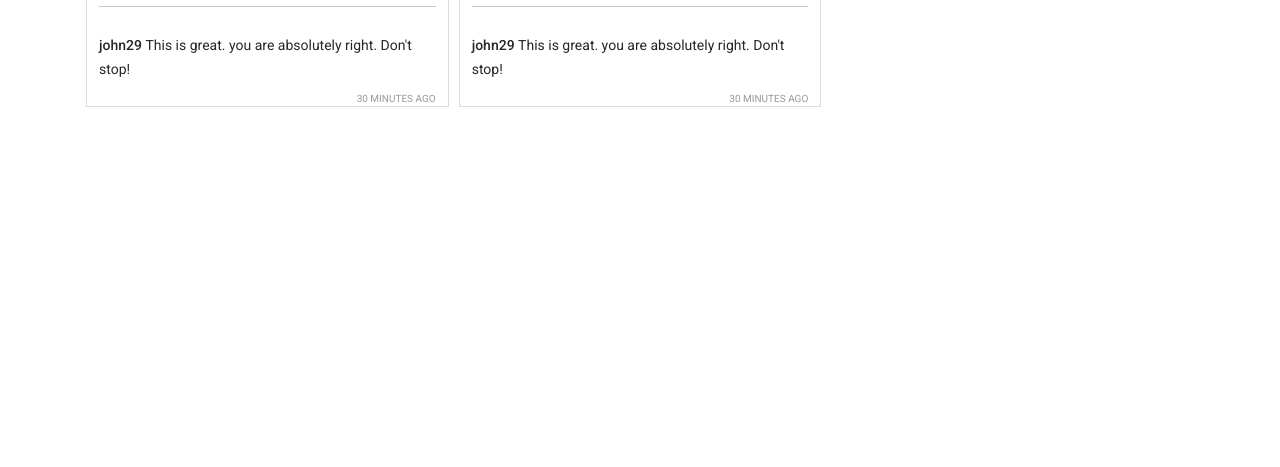
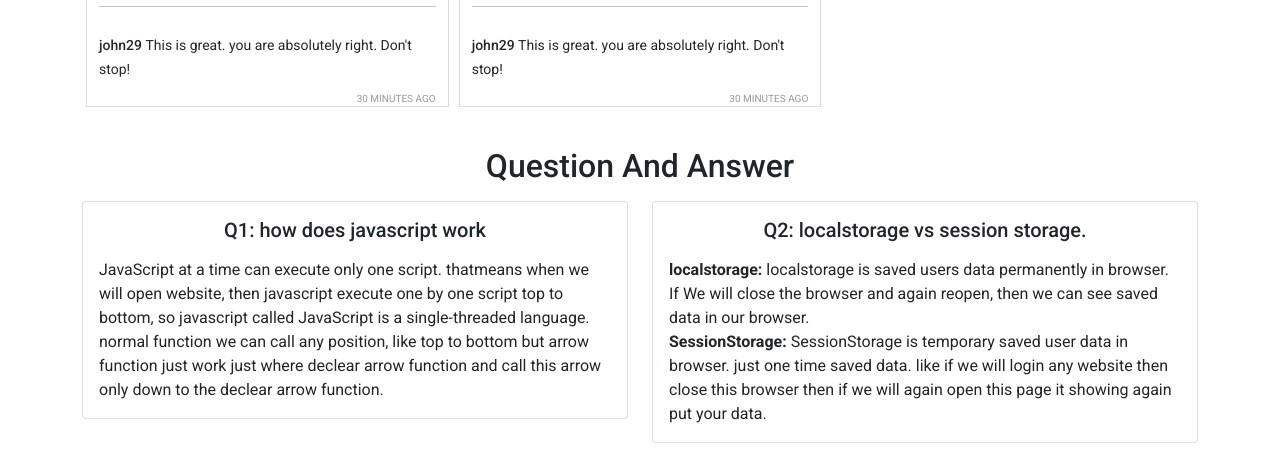
Before and after one commit to NadimMahmudbd7/Insta_Sohor, a plain HTML site: page index.html in a window 1280 px wide. Shown: the part 1425-1892 px from the top of the page. Before the commit the page ends 1548 px from the top, so only its background shows below. Drawn offline with nearby package versions, Linux system fonts and the light colour scheme.

Commit message:
complete question and answer

```diff
--- a/index.html
+++ b/index.html
@@ -77,6 +77,31 @@
                 <h1>Reported posts</h1>
             </div>
         </main>
+
+
+        <section class="QuestionAndAnswer container my-4">
+            <h2 class="text-center mb-3">Question And Answer</h2>
+            <div class="row row-cols-1 row-cols-md-2 g-4">
+                <div class="col">
+                  <div class="card">
+                    <div class="card-body">
+                      <h5 class="card-title text-center mb-3">Q1: how does javascript work</h5>
+                      <p class="card-text">JavaScript at a time can execute only one script. thatmeans when we will open website, then javascript execute one by one script top to bottom, so javascript called JavaScript is a single-threaded language. normal function we can call any position, like top to bottom but arrow function just work just where declear arrow function and call this arrow only down to the declear arrow function.</p>
+                    </div>
+                  </div>
+                </div>
+                <div class="col">
+                  <div class="card">
+                    <div class="card-body">
+                      <h5 class="card-title text-center mb-3">Q2: localstorage vs session storage.</h5>
+                      <p class="card-text"> <b>localstorage:</b> localstorage is saved users data permanently in browser. If We will close the browser and again reopen, then we can see saved data in our browser.<br>
+                        <b>SessionStorage:</b> SessionStorage is temporary saved user data in browser. just one time saved data. like if we will login any website then close this browser then if we will again open this page it showing again put your data.</p>
+                    </div>
+                  </div>
+                </div>
+
+              </div>
+        </section>
         <footer></footer>
 
         <!-- add javascript  file  -->
--- a/js/app.js
+++ b/js/app.js
@@ -156,7 +156,6 @@ const displayReportedPosts = () => {
   document.getElementById( "reported" ).innerHTML = ""
     const reportedPosts = getReportedPosts();
     reportedPosts.forEach((post) => {
-      console.log(post);
         const div = createPost(post);
         document.getElementById( "reported" ).appendChild(div);
     });
```
